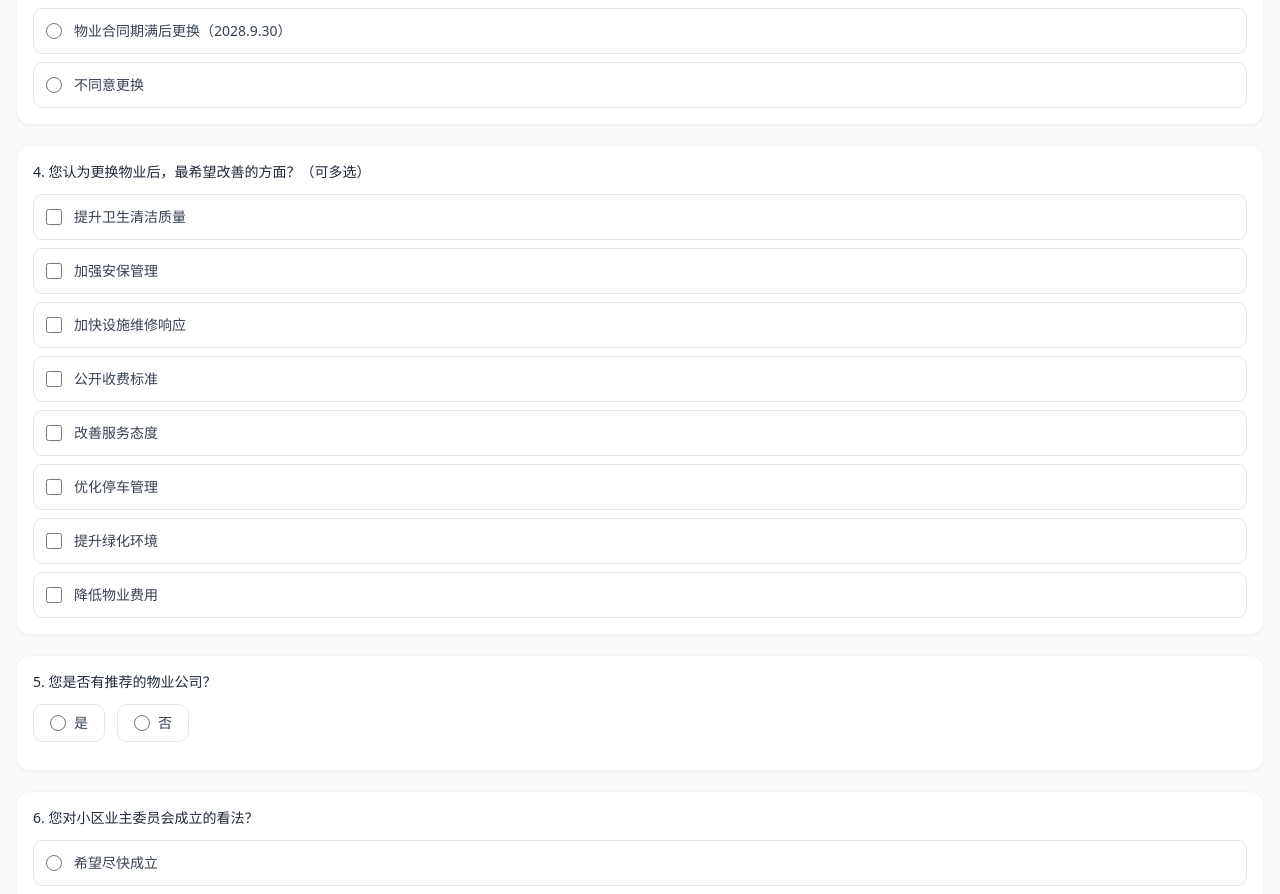
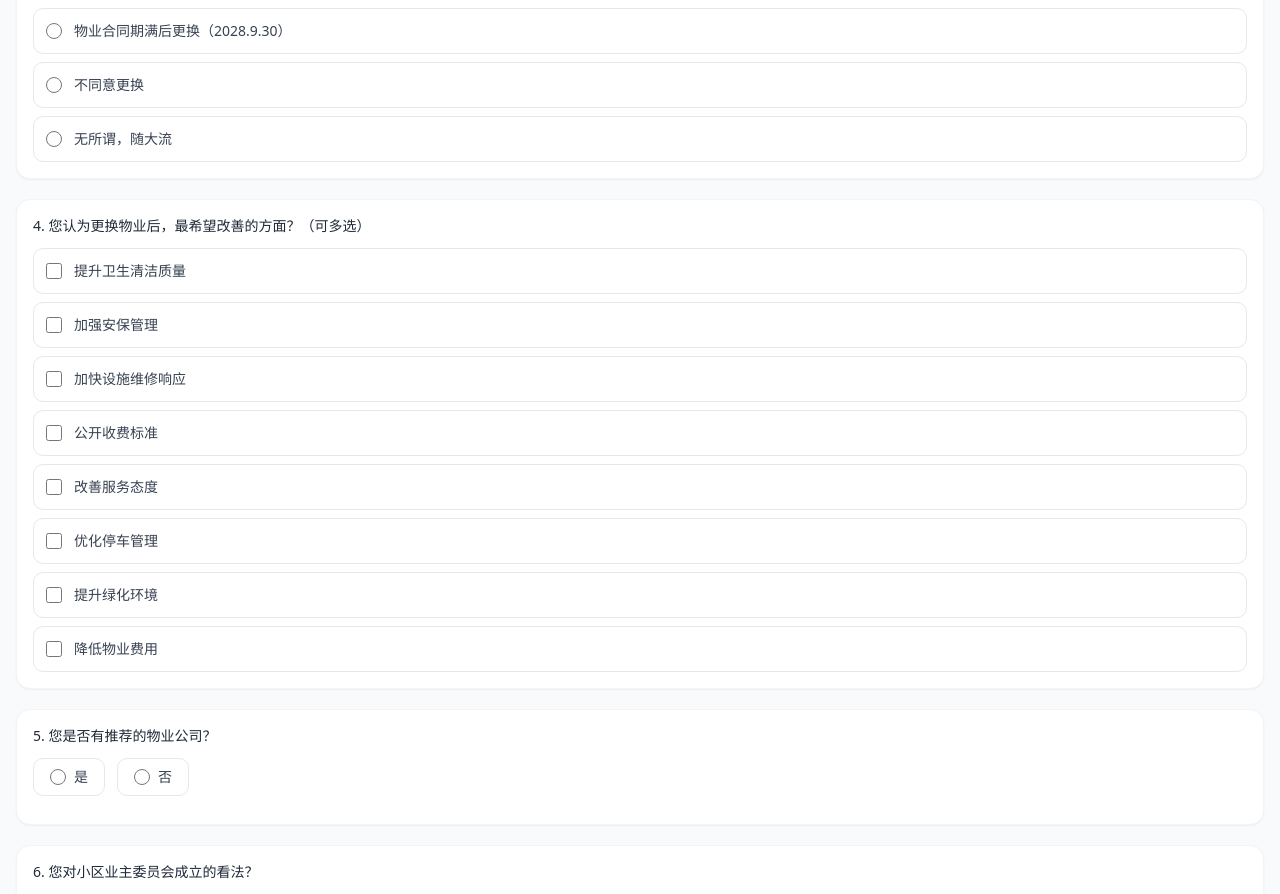
Before and after one commit to Zouquan0318/xianxuelu69, a React (Vite) app: page /#/survey in a window 1280 px wide. Shown: the part 1529-2423 px from the top of the page. Built offline with nearby package versions, Linux system fonts and the light colour scheme; no server answers.

Commit message:
feat(Survey): add "无所谓，随大流" option to support choices
extend the survey support selection options with the new neutral choice

```diff
--- a/src/pages/Survey.tsx
+++ b/src/pages/Survey.tsx
@@ -34,6 +34,7 @@ const supportOptions = [
   '物业服务满两年后更换（2027.12.31）',
   '物业合同期满后更换（2028.9.30）',
   '不同意更换',
+  '无所谓，随大流',
 ]
 const committeeOptions = ['希望尽快成立', '无所谓', '不关心']
 const issueOptions = [
```
